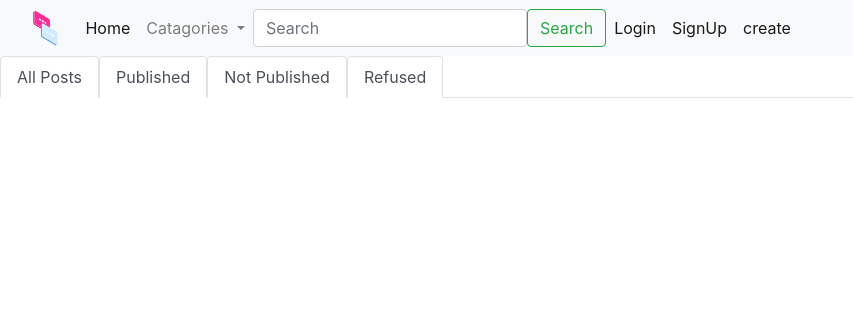
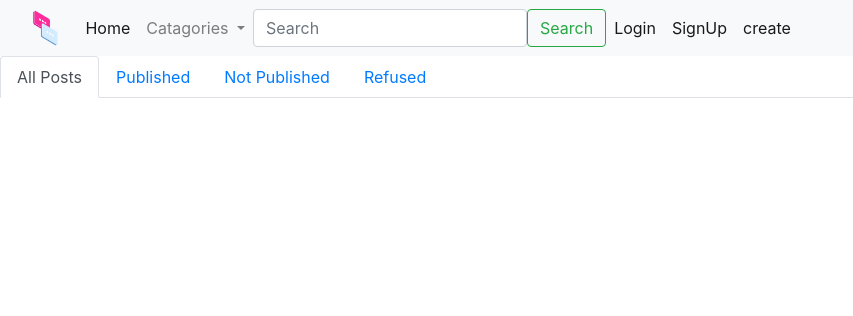
Before and after one commit to Bushra-Mulla/blogy, a Django app: page /user/posts/ in a window 1280 px wide. Shown: the top 316 px of the page, without its empty margins (0-853 px from the left). Run offline with Django 3.2, Linux system fonts and the light colour scheme; data that the repository does not hold is empty; some libraries are stand-ins or nearby versions.

Commit message:
edit style

```diff
--- /dev/null
+++ b/blog/static/js/userPostsList.js
@@ -0,0 +1,25 @@
+$(document).ready(function () {
+  console.log('working')
+  // $("nav-link a:first").click(function () {
+  //   $('.nav-tabs a[href="#all"]').css({ "color": "red" });
+  // });
+  // $("nav-link #published").click(function () {
+  //   $('div #published').tab('show');
+  // });
+  // $("a #notPublished").click(function () {
+  //   $('.nav-tabs a[href="#notPublished"]').toggleClass(".active");
+  // });
+  // $("a #refused").click(function () {
+  //   $('.nav-tabs a[href="#refused"]').toggleClass(".active");
+  // });
+  $('.nav-link').click(function (event) {
+    // alert(event.target.id);
+    // $('div ', event.target.id).addClass(".active");
+    alert(event.target.id);
+    $('a #', event.target.id).addClass(".active");
+    // var x = $(event.target).text();         // active tab
+    // var y = $(event.relatedTarget).text();
+    // document.write(event.target.text())
+    // confirm('fgbhjnklm', event.target.text()) // previous tab
+  });
+});
--- a/blog/templates/userPostsList.html
+++ b/blog/templates/userPostsList.html
@@ -3,28 +3,34 @@
 
 
 {%block content%}
+<!-- <link rel="stylesheet" href="https://maxcdn.bootstrapcdn.com/bootstrap/4.5.2/css/bootstrap.min.css">
+<script src="https://ajax.googleapis.com/ajax/libs/jquery/3.5.1/jquery.min.js"></script>
+<script src="https://cdnjs.cloudflare.com/ajax/libs/popper.js/1.16.0/umd/popper.min.js"></script>
+<script src="https://maxcdn.bootstrapcdn.com/bootstrap/4.5.2/js/bootstrap.min.js"></script> -->
+
+<script src="{% static '../static/js/userPostsList.js'%}"></script>
 
 
 <!-- Nav tabs -->
 <ul class="nav nav-tabs">
     <li class="nav-item">
         <a href="#all">
-            <a class="nav-link active" href="/user/posts/">
+            <a class="nav-link active" id="all" href="/user/posts/">
                 All Posts</a></a>
     </li>
     <li class="nav-item">
         <a href="#published">
-            <a class="nav-link active" href="/user/posts/published/">
+            <a class="nav-link" id="published" href="/user/posts/published/">
                 Published</a></a>
     </li>
     <li class="nav-item">
         <a href="#notPublished">
-            <a class="nav-link active" href="/user/posts/notPublished/">
+            <a class="nav-link" id="notPublished" href="/user/posts/notPublished/">
                 Not Published</a></a>
     </li>
     <li class="nav-item">
         <a href="#refused">
-            <a class="nav-link active" href="/user/posts/refused/">
+            <a class="nav-link" id="refused" href="/user/posts/refused/">
                 Refused</a></a>
     </li>
 </ul>
@@ -36,7 +42,7 @@
         {% include "./blog/post_cards.html" with posts=posts %}
         {%endblock%}
     </div>
-    <div id="published" class="container tab-pane fade"><br>
+    <div id="published" class="container tab-pane"><br>
         {%block published_post%}
         {% include "./blog/post_cards.html" with posts=posts %}
         {%endblock%}
@@ -53,4 +59,5 @@
     </div>
 </div>
 </div>
+
 {%endblock%}
```
